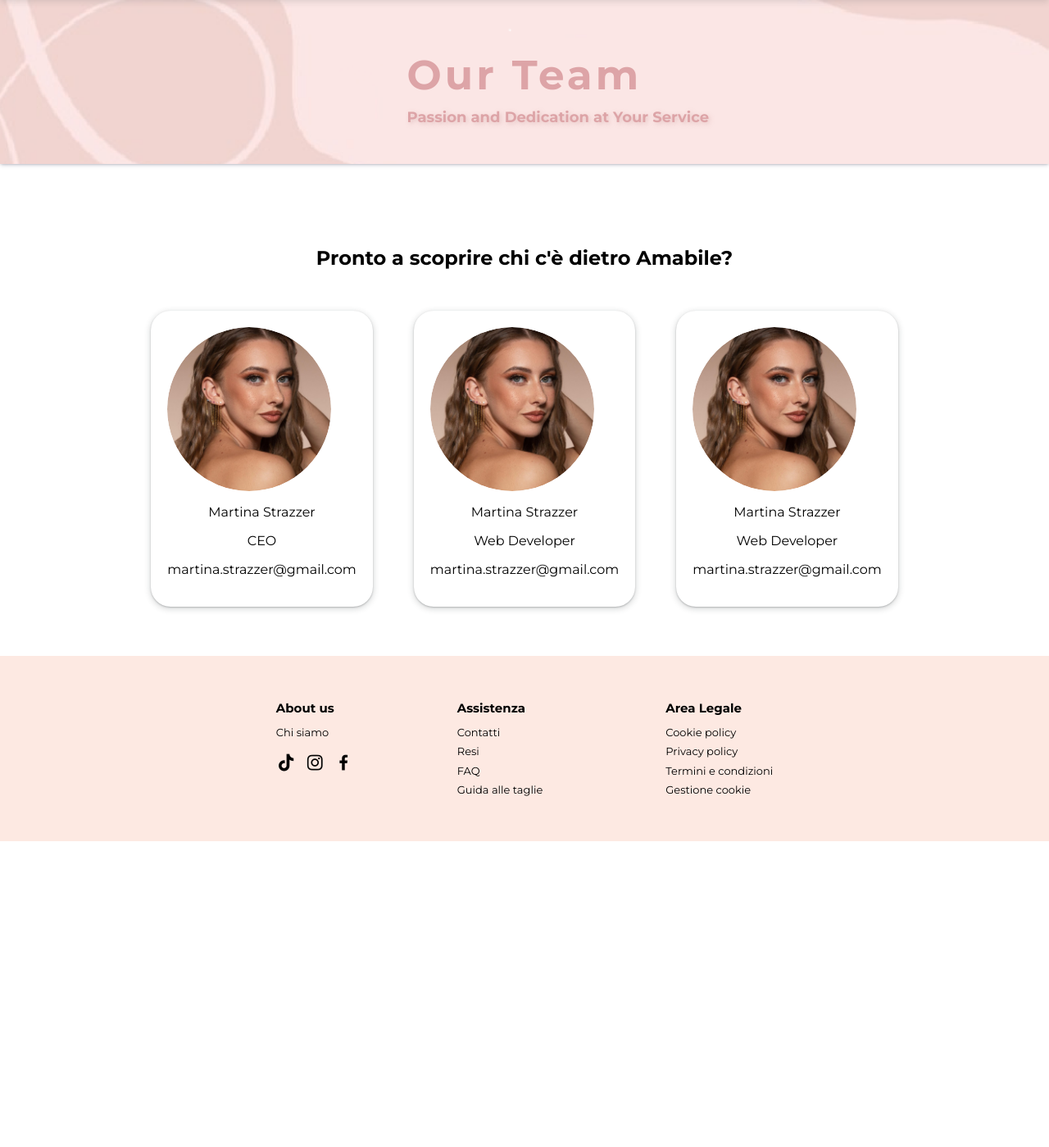
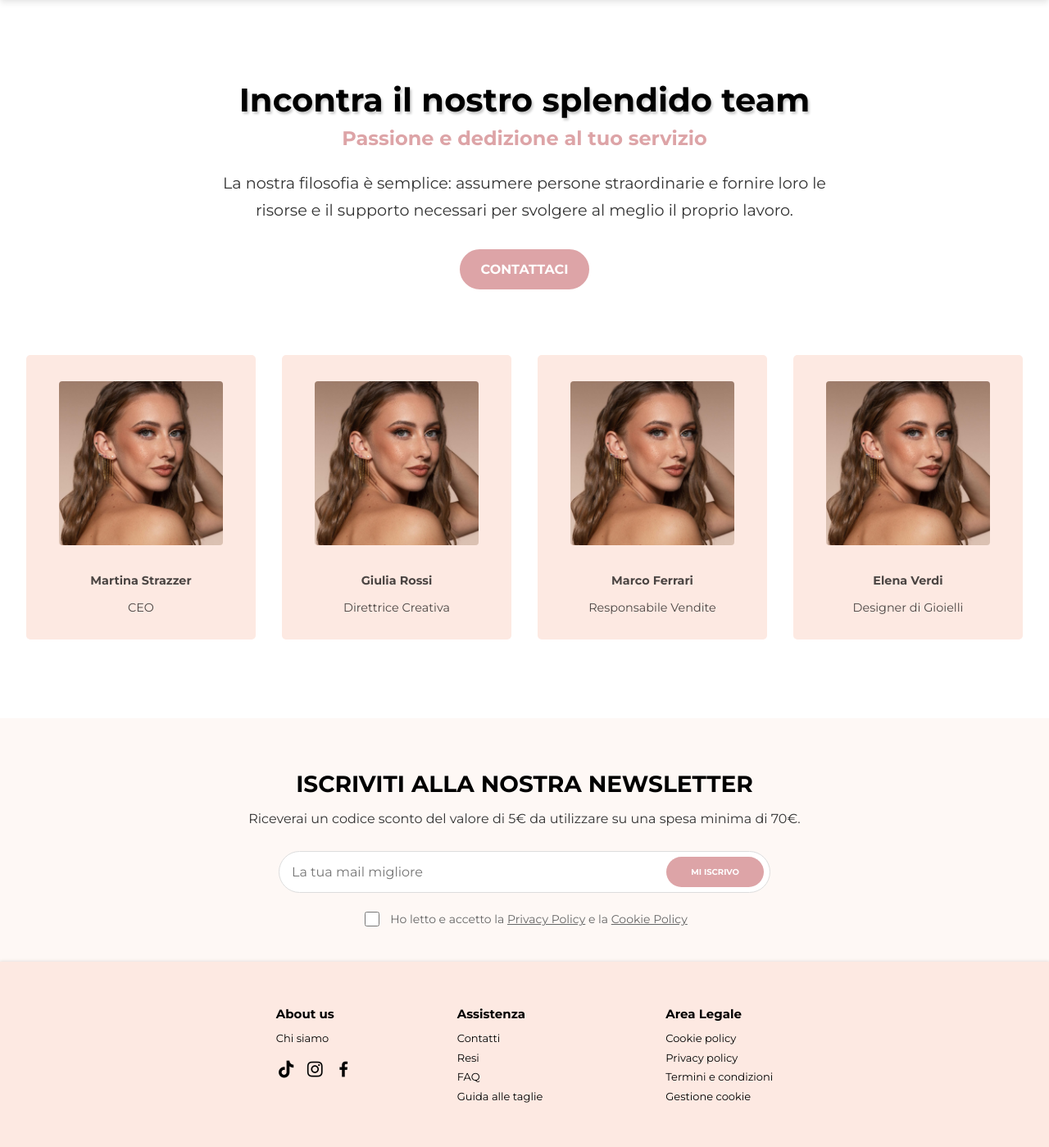
Before and after one commit to isabella-capp/amabile-website, a Flask app: page /team in a window 1280 px wide. Shown: the part 80-1479 px from the top of the page at 82% size. Before the commit the page ends 1106 px from the top, so only its background shows below. Run offline with Flask 3, Linux system fonts and the light colour scheme.

Commit message:
refactor: style changes

```diff
--- a/static/css/style.css
+++ b/static/css/style.css
@@ -6,7 +6,7 @@
     font-family: Montserrat, sans-serif;
 }
 
-:root{
+:root {
     --primary-color: white;
     --secondary-color: #fde9e2;
     --other-color: rgba(221, 164, 167);
@@ -18,6 +18,10 @@ body, html {
     margin: 0;
     padding: 0;
     width: 100%;
+}
+
+h1 {
+    text-shadow: 2px 3px 3px rgba(0, 0, 0, 0.1);
 }
 
 .page-wrapper {
@@ -78,7 +82,7 @@ body, html {
 }
 
 .log-in {
-    flex:1;
+    flex: 1;
     justify-content: flex-end;
     font-size: 25px;
     margin-top: 8px;
@@ -103,6 +107,7 @@ a {
 }
 
 .footer {
+    box-shadow: rgba(67, 71, 85, 0.2) 0px 0px 0.25em, rgba(90, 125, 188, 0.01) 0px 0.25em 1em;
     display: flex;
     flex-direction: row;
     justify-content: center;
@@ -126,7 +131,7 @@ a {
     margin: 0 0 5px;
 }
 
-.footer-menu a{
+.footer-menu a {
     text-decoration: none;
     color: black;
 }
@@ -154,8 +159,8 @@ a {
 }
 
 .social-icons a:hover, .social-icons a.action {
-    color:var(--other-color);
-    transform: scale(1.1)translateY(-5px);
+    color: var(--other-color);
+    transform: scale(1.1) translateY(-5px);
 }
 
 /*-------------------questions------------------*/
@@ -182,7 +187,7 @@ a {
     font-size: 20px;
 }
 
-.questions p{
+.questions p {
     line-height: 1.7;
     font-size: 16px;
     text-align: justify;
@@ -246,3 +251,115 @@ a {
     margin-top: 100px;
     text-align: center;
 }
+
+.newsletter-container {
+    max-width: 800px;
+    margin: 0 auto;
+    padding: 40px 20px;
+    text-align: center;
+    font-family: Arial, sans-serif;
+}
+
+.newsletter-container h2 {
+    font-size: 28px;
+    font-weight: bold;
+    margin-bottom: 15px;
+}
+
+.newsletter-container p {
+    font-size: 16px;
+    margin-bottom: 30px;
+    color: #333;
+}
+
+.newsletter-form {
+    max-width: 600px;
+    margin: 0 auto;
+}
+
+.input-group {
+    display: flex;
+    position: relative;
+    margin-bottom: 20px;
+    align-items: center;
+
+}
+
+.input-group input {
+    width: 100%;
+    padding: 15px;
+    border: 1px solid #ddd;
+    border-radius: 60px;
+    font-size: 16px;
+    outline: none;
+}
+
+.input-group button {
+    position: absolute;
+    right: 8px;
+    padding: 12px 30px 12px;
+    background-color: rgb(221, 164, 167);
+    color: white;
+    border: none;
+    border-radius: 50px;
+    cursor: pointer;
+    font-size: 10px;
+    font-weight: 600;
+    transition: background-color 0.3s ease;
+}
+
+.input-group button:hover {
+    background-color: rgba(221, 164, 167, 0.9);
+}
+
+.checkbox-group {
+    display: flex;
+    align-items: center;
+    justify-content: center;
+    gap: 10px;
+    font-size: 14px;
+    color: #666;
+}
+
+.checkbox-group input[type="checkbox"] {
+    width: 18px;
+    height: 18px;
+    cursor: pointer;
+}
+
+.checkbox-group label {
+    cursor: pointer;
+}
+
+.checkbox-group a {
+    color: inherit;
+    text-decoration: underline;
+}
+
+@media (max-width: 600px) {
+    .newsletter-container {
+        >h2{
+            font-size: 1.2rem;
+        }
+        >p{
+            font-size: 0.9rem;
+        }
+    }
+
+    .input-group{
+        >input{
+            padding: 12px;
+            font-size: 0.9rem;
+        }
+
+        >button {
+            right: 4px;
+            width: 70px;
+            font-size: 10px;
+            padding: 5px 10px 5px;
+        }
+    }
+
+
+
+}
--- a/static/css/team.css
+++ b/static/css/team.css
@@ -1,35 +1,117 @@
-.team-presentation{
-    display: flex;
-    flex-direction: row;
-    justify-content: center;
-    align-items: center;
-    text-align: center;
-    column-gap: 50px;
-    margin: 50px 0 50px;
+.team-section {
+    padding: 4rem 2rem;
+    background-color: var(--primary-color);
 }
 
-.team-member {
-    padding: 20px;
-    border-radius: 24px;
-    box-shadow: rgba(60, 64, 67, 0.3) 0px 1px 2px 0px, rgba(60, 64, 67, 0.15) 0px 2px 6px 2px;
+.team-header {
+    max-width: 800px;
+    margin: 0 auto 3rem;
+    text-align: center;
+    >h1{
+        text-shadow: 2px 3px 3px rgba(0,0,0,0.2);
+        font-size: 2.5rem;
+        margin-bottom: 0.5rem;
+        color: var(--text-color);
+    }
+    >h3{
+        font-size: 1.5rem;
+        color: var(--other-color);
+        margin: 0 0 1.5rem;
+    }
+    >p{
+        font-size: 1.2rem;
+        color: var(--text-color);
+        opacity: 0.8;
+        margin-bottom: 2rem;
+        line-height: 1.7;
+    }
 }
 
-.image-wrapper {
+.btn-filled {
+    padding: 0.8rem 1.5rem;
+    border-radius: 25px;
+    font-size: 1rem;
+    cursor: pointer;
+    transition: background-color 0.8s ease;
+    background: var(--other-color);
+    border: 2px solid var(--other-color);
+    color: white;
+    font-weight: bold;
+    &:hover{
+        background-color: transparent;
+        color: var(--other-color);
+    }
+}
+
+.team-container {
+    width: 100%;
+    overflow: hidden;
+    padding: 1rem 0;
+}
+
+.team-scroll {
+    display: flex;
+    gap: 2rem;
+    overflow-x: auto;
+    padding: 1rem 2rem;
+    scroll-snap-type: x mandatory;
+    -webkit-overflow-scrolling: touch;
+    -ms-overflow-style: none;
+    scrollbar-width: none;
+}
+
+/* Hide scrollbar for Chrome, Safari and Opera */
+.team-scroll::-webkit-scrollbar {
+    display: none;
+}
+
+
+.team-member {
+    flex: 0 0 auto;
+    width: 280px;
+    text-align: center;
+    scroll-snap-align: start;
+    background: var(--secondary-color);
+    border-radius: 5px;
+    padding: 2rem 1rem 1rem;
+    transition: transform 0.3s ease;
+
+    >h3{
+        color: var(--text-color);
+        font-size: 1.2rem;
+        margin-bottom: 0.5rem;
+    }
+
+    >p {
+    color: var(--text-color);
+    opacity: 0.7;
+    font-size: 0.9rem;
+    }
+    &:hover {
+         transform: translateY(-5px);
+    }
+}
+
+.team-member img {
     width: 200px;
     height: 200px;
-    overflow: hidden;
-    border-radius: 50%;
-    transition: transform 0.9s ease;
+    object-fit: cover;
+    border-radius: 4px;
+    margin-bottom: 1rem;
+}
 
-    >img {
-        width: 200px;
-        height: 200px;
-        border-radius: 50%;
-        position: relative;
-        object-fit: cover;
 
-        &:hover {
-            transform: scale(1.1);
-        }
+@media (max-width: 768px) {
+    .team-header h1 {
+        font-size: 2rem;
+    }
+
+    .team-member {
+        width: 240px;
+    }
+
+    .team-member img {
+        width: 180px;
+        height: 180px;
     }
 }
--- a/static/js/script.js
+++ b/static/js/script.js
@@ -52,7 +52,12 @@ async function submitForm(event) {
 
             const result = await response.json()
             if(response.ok){
-                alert("Contact added succesfully");
+                alert("Contact added successfully");
+
+                document.getElementById('name').value = "";
+                document.getElementById('email').value = "";
+                document.getElementById('phonenumber').value = "";
+                document.getElementById('description').value = "";
             }else {
                 alert(`Error: ${result.error}`);
             }
--- a/static/team.csv
+++ b/static/team.csv
@@ -1,4 +1,8 @@
-name,position,email,image
-Martina Strazzer,CEO,martina.strazzer@gmail.com,media/persona1.jpeg
-Martina Strazzer,Web Developer,martina.strazzer@gmail.com,media/persona1.jpeg
-Martina Strazzer,Web Developer,martina.strazzer@gmail.com,media/persona1.jpeg
+name,position,image
+Martina Strazzer,CEO,media/persona1.jpeg
+Giulia Rossi,Direttrice Creativa,media/persona1.jpeg
+Marco Ferrari,Responsabile Vendite,media/persona1.jpeg
+Elena Verdi,Designer di Gioielli,media/persona1.jpeg
+Sara Neri,Specialista Marketing,media/persona1.jpeg
+Matteo Conti,Responsabile Logistica,media/persona1.jpeg
+Alice Galli,Consulente Clienti,media/persona1.jpeg
--- a/templates/about.html
+++ b/templates/about.html
@@ -202,8 +202,5 @@
             <p>Ogni volta che sveliamo i retroscena di una collezione, ripercorriamo la giornata tipo di una delle nostre collaboratrici, oppure annunciamo con entusiasmo i prossimi eventi a cui parteciperà Martina, smettiamo di essere “solo” un brand di gioielli e allestiamo una vera e propria vetrina sul nostro microcosmo. E così, entrando nelle vite di chi ci segue e condividendo la nostra, intensifichiamo quel legame di cui i gioielli sono a tutti gli effetti il simbolo per eccellenza.</p>
         </section>
     </div>
-    <div class="space">
-
-    </div>
 </div>
 {% endblock %}
--- a/templates/base.html
+++ b/templates/base.html
@@ -37,6 +37,25 @@
         {% endblock %}
     </main>
 
+    <div style="background-color:  rgba(253,233,226,0.34)">
+        <div class="newsletter-container">
+            <h2>ISCRIVITI ALLA NOSTRA NEWSLETTER</h2>
+            <p>Riceverai un codice sconto del valore di 5€ da utilizzare su una spesa minima di 70€.</p>
+
+            <form class="newsletter-form">
+                <div class="input-group">
+                    <input type="email" placeholder="La tua mail migliore" required>
+                    <button type="submit">MI ISCRIVO</button>
+                </div>
+
+                <div class="checkbox-group">
+                    <input type="checkbox" id="privacy" required>
+                    <label for="privacy">Ho letto e accetto la <a href="#">Privacy Policy</a> e la <a href="#">Cookie Policy</a></label>
+                </div>
+            </form>
+        </div>
+    </div>
+
     <footer class="footer">
         <div class="footer-menu">
             <h3>About us</h3>
--- a/templates/contact.html
+++ b/templates/contact.html
@@ -66,7 +66,7 @@
 
     </section>
 
-    <section>
+    <section id="scrivici">
         <div class="form-container">
             <form id="formcontact" onsubmit="submitForm(event)">
                 <div class="field-note">
--- a/templates/index.html
+++ b/templates/index.html
@@ -79,7 +79,7 @@
             <div class="story">
                 <h1> LA STORIA DI AMABILE </h1>
                 <p> Quella di Amabile e di Martina Strazzer, CEO e Founder, è una bellissima storia di determinazione, che ci insegna che non sempre la strada già tracciata è quella giusta, e che per raggiungere i propri obiettivi bisogna avere il coraggio di mettersi in gioco.</p>
-                <button><a href="/about">SCOPRI DI PIU</a></button>
+                <button><a href="/about#nascita">SCOPRI DI PIU</a></button>
             </div>
         </div>
     </section>
--- a/templates/team.html
+++ b/templates/team.html
@@ -1,30 +1,31 @@
-
 {% extends "base.html" %}
 
 {% block content %}
-     <div class="top-image">
-        <img src="static/media/decoration.png">
-        <div class="text-overlay">
-            <h3>Our Team</h3>
-            <p>Passion and Dedication at Your Service</p>
-        </div>
+
+<section class="team-section">
+    <div class="team-header">
+        <h1>Incontra il nostro splendido team</h1>
+        <h3>Passione e dedizione al tuo servizio</h3>
+        <p>La nostra filosofia è semplice: assumere persone straordinarie e fornire loro le risorse e il supporto necessari per svolgere al meglio il proprio lavoro.</p>
+        <a href="/contact#scrivici">
+            <button class="btn-filled">CONTATTACI</button>
+        </a>
     </div>
 
-    <div class="subtitle">
-        <h2>Pronto a scoprire chi c'è dietro Amabile?</h2>
-    </div>
-
-    <div class="team-presentation">
+    <div class="team-container">
+        <div class="team-scroll">
             {% for member in team_members %}
                 <div class="team-member">
                     <div class="image-wrapper">
                         <img src="{{ url_for('static', filename=member.image) }}" alt="{{ member.name }}">
                     </div>
 
-                <p>{{ member.name }}</p>
+                    <p><strong>{{ member.name }}</strong></p>
                     <p>{{ member.position }}</p>
-                <p>{{ member.email }}</p>
                 </div>
             {% endfor %}
         </div>
+    </div>
+</section>
+
 {% endblock %}
```
Also changed, not shown: static/css/about.css (+2 -6 lines). Lines whose indentation alone changed are shown as unchanged.
